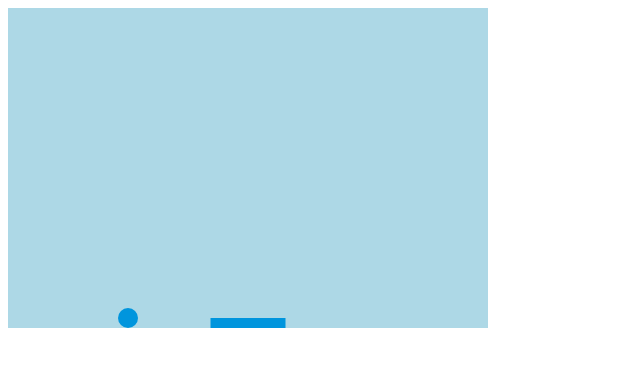
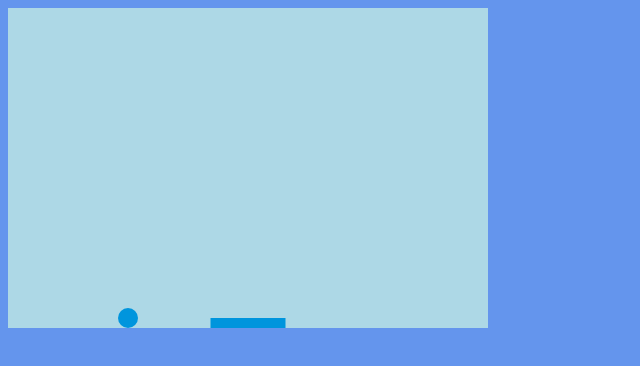
Before and after one commit to shihabshahid/java-script-game-slide-ball, a plain HTML site: page index.html in a window 1280 px wide. Shown: the whole page, without its empty margins (0-640 px from the left). Drawn offline with Linux system fonts and the light colour scheme.

Commit message:
Update index.html

```diff
--- a/index.html
+++ b/index.html
@@ -1,8 +1,8 @@
 <html>
     <head>
         <style>
-			canvas{
-				margin: auto;
+			body{
+				background-color: cornflowerblue;
 			}
 		</style>
     </head>
```
